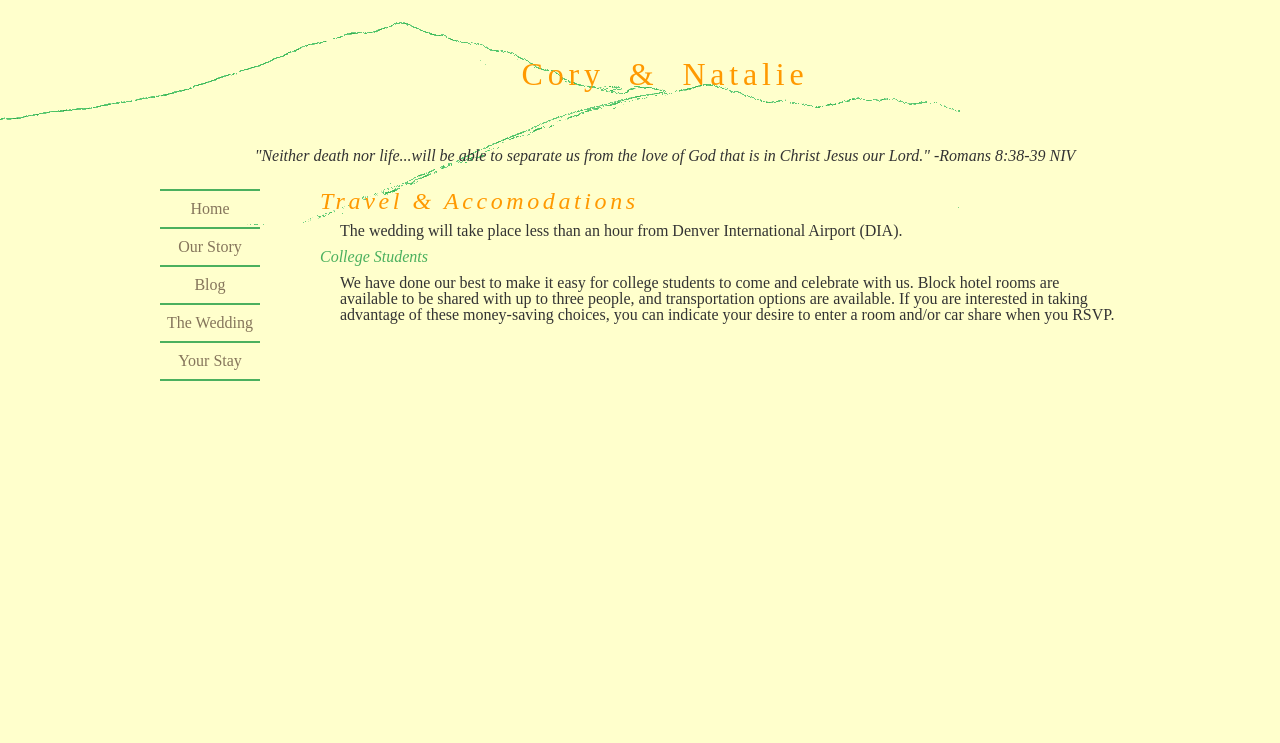
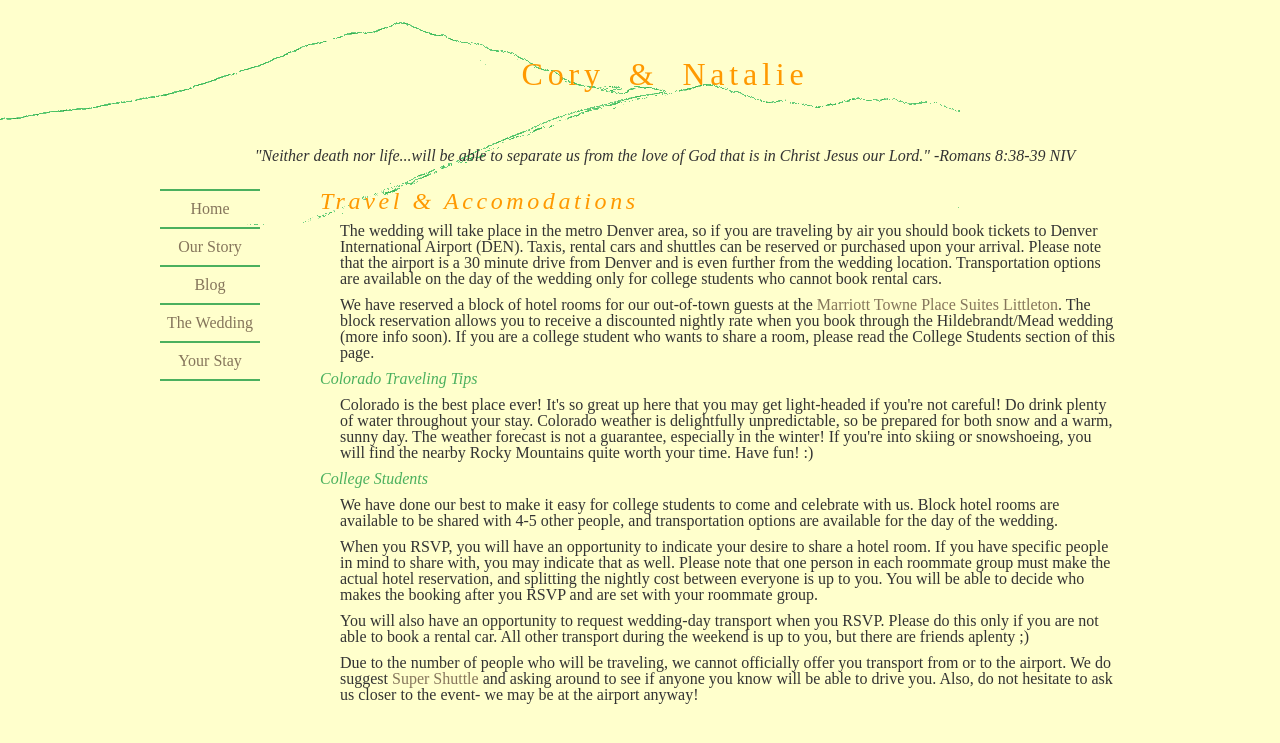
Before and after one commit to natalieh/wedding, a Jekyll site: the page built from travel/index.html, in a window 1280 px wide. Shown: the top 743 px of the page. Built offline with Jekyll 4.4.1, drawn with Linux system fonts in a browser that asks for light colours.

Commit message:
Filling travel page

```diff
--- a/thewedding/index.html
+++ b/thewedding/index.html
@@ -8,7 +8,7 @@ layout: default
     </div>
     <img src="chapel.jpg" alt="The Chapel at Red Rocks">
     <div id="subtitle">
-        Time TBA
+        1:30 pm
     </div>
     <p>
         We have chosen <a href="thechapelatredrocks.com" target="blank">The Chapel at Red Rocks</a> as the place where we will be married!  Bring your camera, as the chapel is known for its astounding views of <a href="http://www.redrocksonline.com/" target="blank">Red Rocks Park</a> and the Rocky Mountain front range.
--- a/travel/index.html
+++ b/travel/index.html
@@ -7,12 +7,31 @@ layout: default
         Travel & Accomodations
     </div>
     <p>
-       The wedding will take place less than an hour from Denver International Airport (DIA).
+        The wedding will take place in the metro Denver area, so if you are traveling by air you should book tickets to Denver International Airport (DEN).  Taxis, rental cars and shuttles can be reserved or purchased upon your arrival.  Please note that the airport is a 30 minute drive from Denver and is even further from the wedding location.  Transportation options are available on the day of the wedding only for college students who cannot book rental cars.
+    </p>
+    <p>
+        We have reserved a block of hotel rooms for our out-of-town guests at the <a href="http://www.marriott.com/hotels/travel/dentp-towneplace-suites-denver-southwest-littleton/">Marriott Towne Place Suites Littleton</a>.  The block reservation allows you to receive a discounted nightly rate when you book through the Hildebrandt/Mead wedding (more info soon).  If you are a college student who wants to share a room, please read the College Students section of this page.
+    </p>
+    <div id="subtitle">
+    Colorado Traveling Tips
+    </div>
+    <p>
+        Colorado is the best place ever!  It's so great up here that you may get light-headed if you're not careful!  Do drink plenty of water throughout your stay.  Colorado weather is delightfully unpredictable, so be prepared for both snow and a warm, sunny day.  The weather forecast is not a guarantee, especially in the winter!  If you're into skiing or snowshoeing, you will find the nearby Rocky Mountains quite worth your time.  Have fun! :)
     </p>
     <div id="subtitle">
         College Students
     </div>
     <p>
-        We have done our best to make it easy for college students to come and celebrate with us.  Block hotel rooms are available to be shared with up to three people, and transportation options are available.  If you are interested in taking advantage of these money-saving choices, you can indicate your desire to enter a room and/or car share when you RSVP.
+        We have done our best to make it easy for college students to come and celebrate with us.  Block hotel rooms are available to be shared with 4-5 other people, and transportation options are available for the day of the wedding.
     </p>
+    <p>
+        When you RSVP, you will have an opportunity to indicate your desire to share a hotel room.  If you have specific people in mind to share with, you may indicate that as well.  Please note that one person in each roommate group must make the actual hotel reservation, and splitting the nightly cost between everyone is up to you.  You will be able to decide who makes the booking after you RSVP and are set with your roommate group.
+    </p>
+    <p>
+        You will also have an opportunity to request wedding-day transport when you RSVP.  Please do this only if you are not able to book a rental car.  All other transport during the weekend is up to you, but there are friends aplenty ;)
+    </p>
+    <p>
+        Due to the number of people who will be traveling, we cannot officially offer you transport from or to the airport.  We do suggest <a href="www.supershuttle.com">Super Shuttle</a> and asking around to see if anyone you know will be able to drive you.  Also, do not hesitate to ask us closer to the event- we may be at the airport anyway!
+    </p>
+
 </article>
```
Also changed, not shown: other parts of thewedding/index.html (+1 -1 lines).
